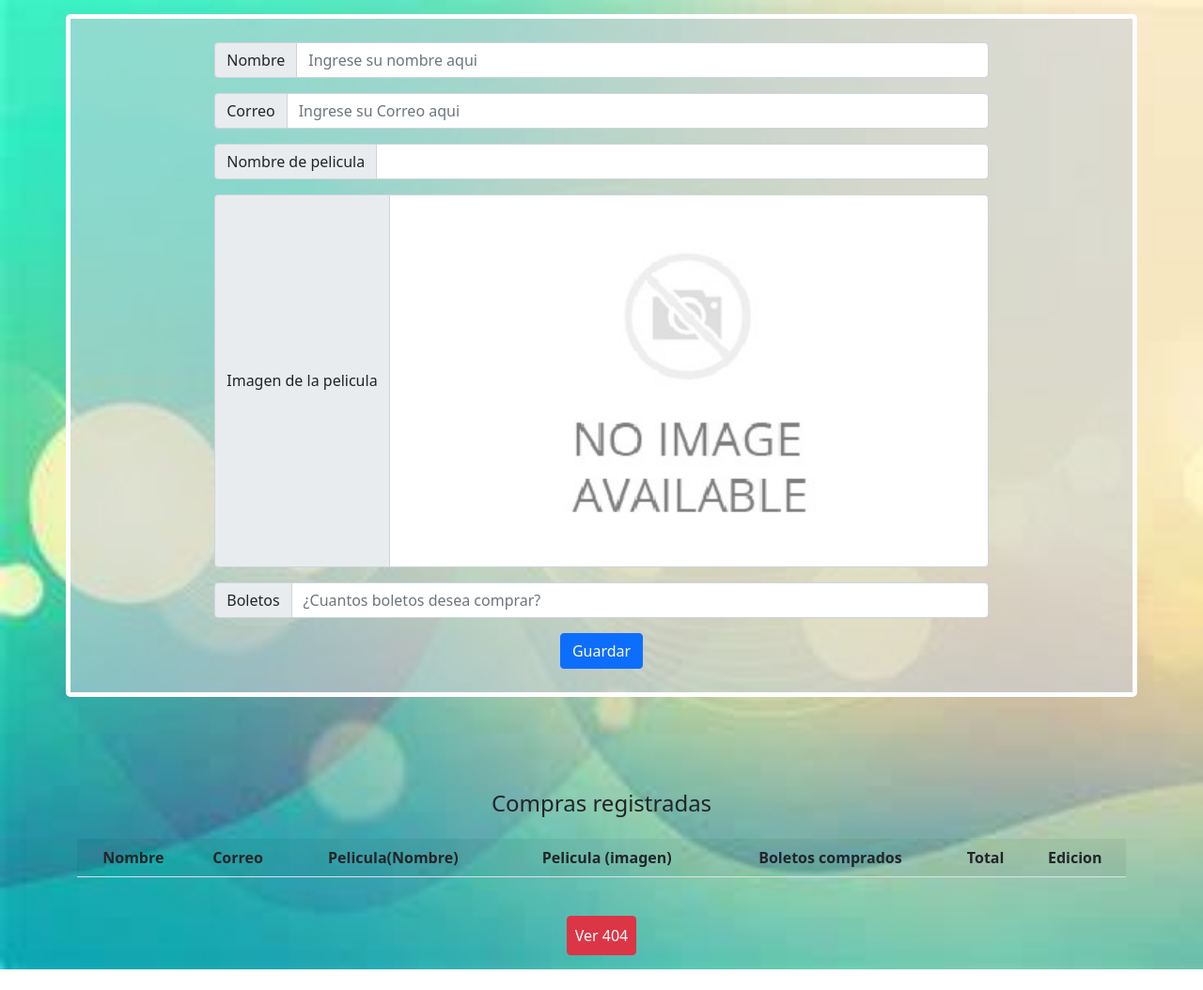
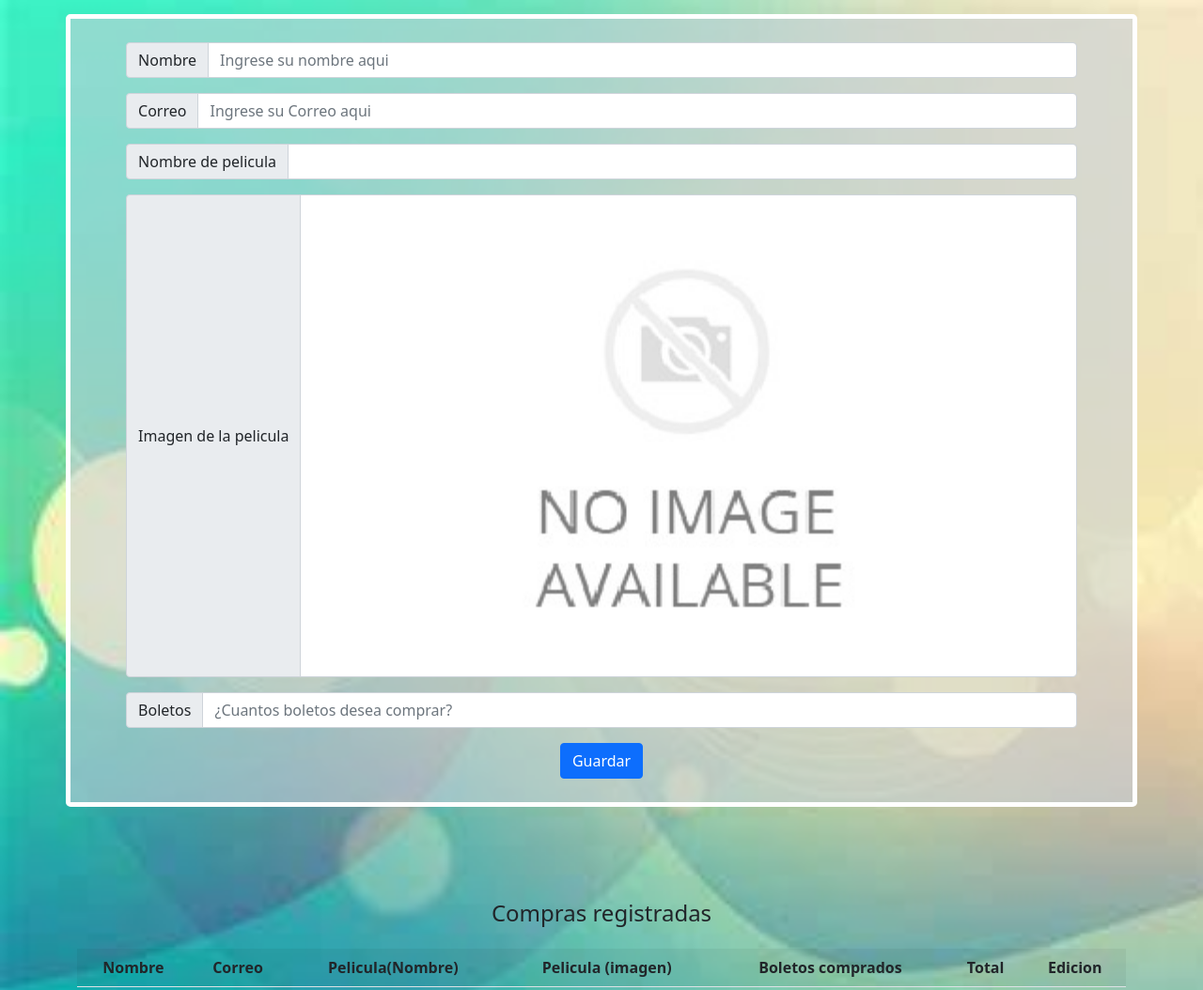
Before and after one commit to GDmantigOfficial/Peliculas, a plain HTML site: page index.html in a window 1280 px wide. Shown: the top 1054 px of the page at 94% size. Before the commit the page ends 1032 px from the top, so only its background shows below. Drawn offline with Linux system fonts and the light colour scheme.

Commit message:
Update index.html
aaaaa

```diff
--- a/index.html
+++ b/index.html
@@ -23,7 +23,7 @@ integrity="sha384-ka7Sk0Gln4gmtz2MlQnikT1wXgYsOg+OMhuP+IlRH9sENBO0LRn5q+8nbTov4+
         <section>
             <div class="container Custom01">
                 <div class="row justify-content-center">
-                    <div class="column col-9">
+                    <div class="column col-11">
                         <form action="">
                             <div class="input-group mb-3">
                                 <span class="input-group-text" id="inputGroup-sizing-default" for="Nombre">Nombre</span>
```
